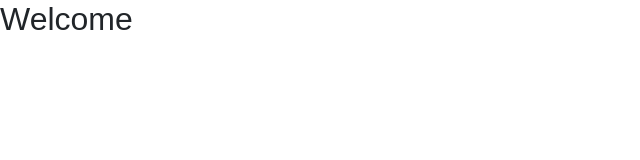
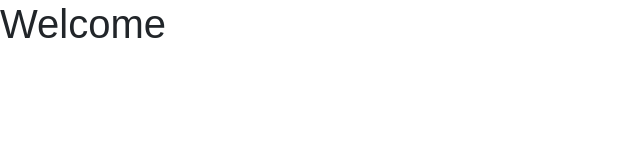
Before and after one commit to tylerdance/mern-auth-frontend, a React (Create React App) app: page / in a window 1280 px wide. Shown: the top 160 px of the page, without its empty margins (0-640 px from the left). Built offline with nearby package versions, Linux system fonts and the light colour scheme.

Commit message:
[Welcome] Passed test

```diff
--- a/src/components/Welcome.js
+++ b/src/components/Welcome.js
@@ -3,7 +3,7 @@ import React from 'react';
 function Welcome() {
     return(
         <div>
-            <h2>Welcome</h2>
+            <h1>Welcome</h1>
         </div>
     )
 }
```
Also changed, not shown: 2 other files (tests, documents, lock files or other folders).
